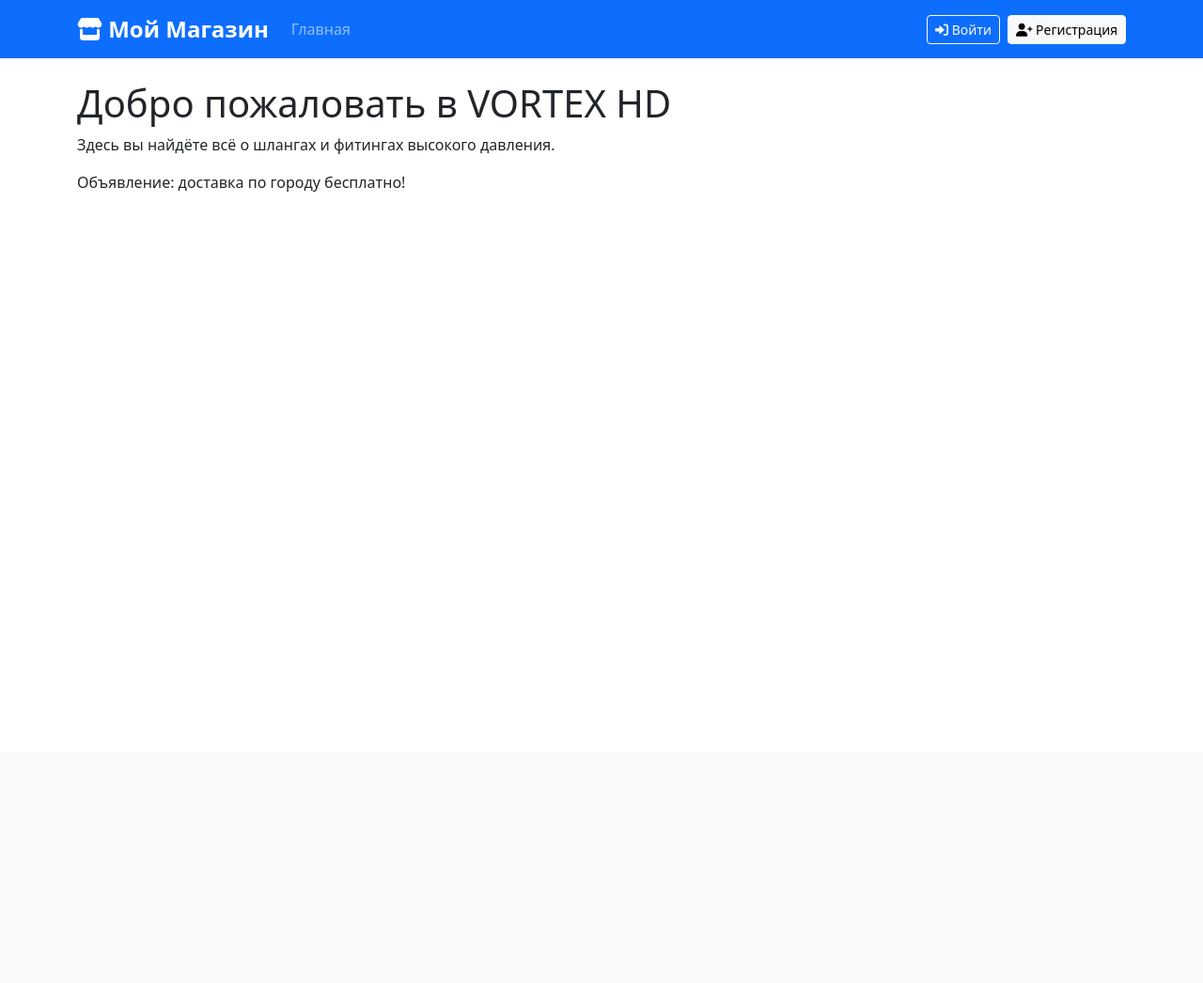
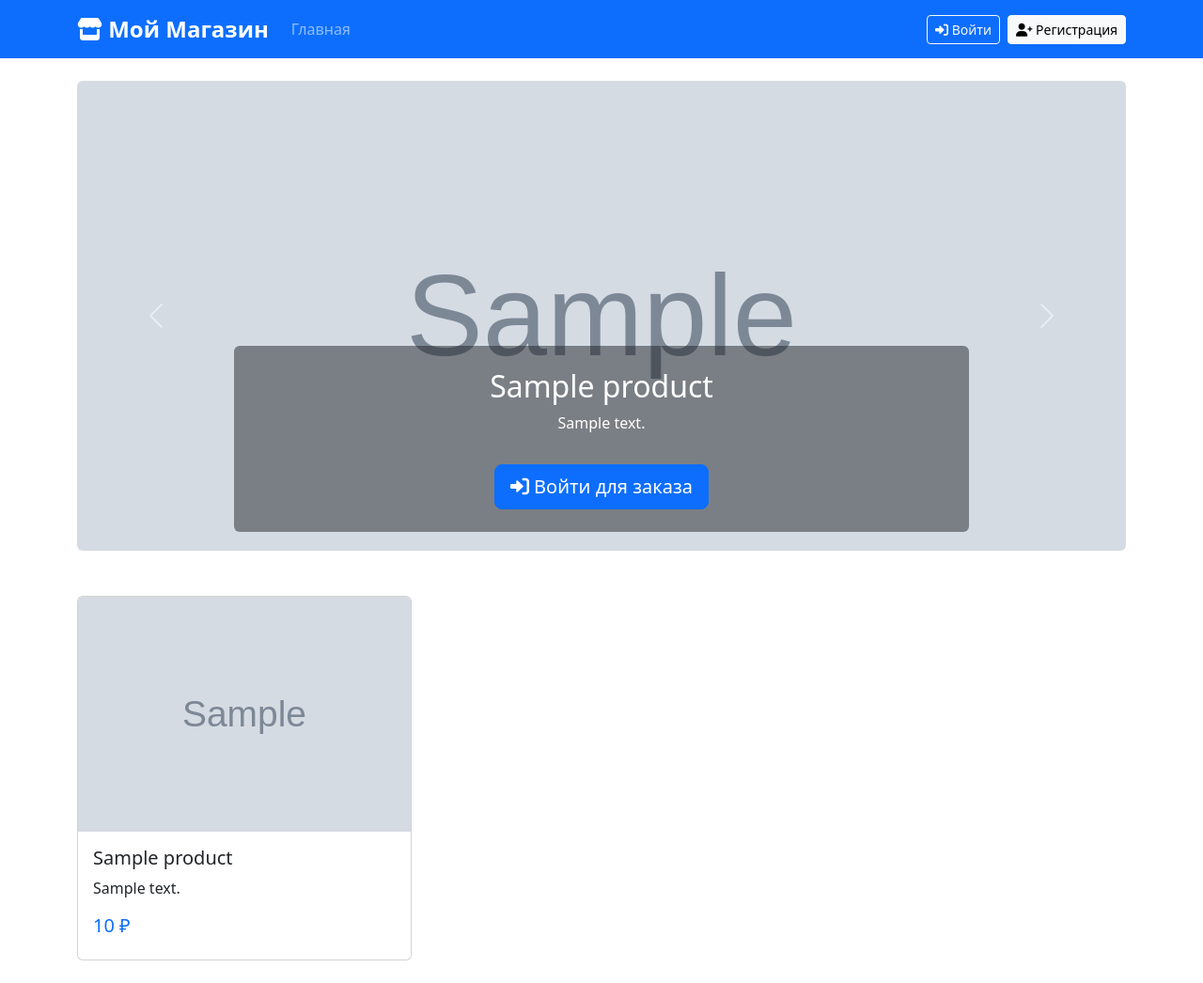
Before and after one commit to Oleg637-droid/lichnie-phoekti, a Python web app: template templates/index.html in a window 1280 px wide. Shown: the whole page at 94% size. Before the commit the page ends 204 px from the top, so only its background shows below. Run offline with Jinja, Linux system fonts and the light colour scheme; the template is opened without the code that fills it: most values are stand-ins (such as "Sample title", 1, 10 or a date in 2020); grey boxes marked "Sample" are stand-in pictures.

Commit message:
Update index.html

```diff
--- a/templates/index.html
+++ b/templates/index.html
@@ -1,6 +1,72 @@
 {% extends "base.html" %}
+
 {% block content %}
-<h1>Добро пожаловать в VORTEX HD</h1>
-<p>Здесь вы найдёте всё о шлангах и фитингах высокого давления.</p>
-<p>Объявление: доставка по городу бесплатно!</p>
+<div class="hero-section mb-5">
+    <div id="mainCarousel" class="carousel slide" data-bs-ride="carousel">
+        <div class="carousel-inner rounded">
+            {% for product in products %}
+            <div class="carousel-item {% if loop.first %}active{% endif %}">
+                <img src="{{ product.image_url }}" class="d-block w-100" alt="{{ product.name }}">
+                <div class="carousel-caption d-none d-md-block bg-dark bg-opacity-50 rounded p-4">
+                    <h2>{{ product.name }}</h2>
+                    <p>{{ product.description }}</p>
+                    {% if current_user.is_authenticated %}
+                    <form action="{{ url_for('create_order', product_id=product.id) }}" method="POST" class="mt-3">
+                        <button type="submit" class="btn btn-primary btn-lg">
+                            <i class="fas fa-shopping-cart"></i> Заказать
+                        </button>
+                    </form>
+                    {% else %}
+                    <a href="{{ url_for('login') }}" class="btn btn-primary btn-lg mt-3">
+                        <i class="fas fa-sign-in-alt"></i> Войти для заказа
+                    </a>
+                    {% endif %}
+                </div>
+            </div>
+            {% endfor %}
+        </div>
+        <button class="carousel-control-prev" type="button" data-bs-target="#mainCarousel" data-bs-slide="prev">
+            <span class="carousel-control-prev-icon"></span>
+        </button>
+        <button class="carousel-control-next" type="button" data-bs-target="#mainCarousel" data-bs-slide="next">
+            <span class="carousel-control-next-icon"></span>
+        </button>
+    </div>
+</div>
+
+<div class="row">
+    {% for product in products %}
+    <div class="col-md-4 mb-4">
+        <div class="card h-100">
+            <img src="{{ product.image_url }}" class="card-img-top" alt="{{ product.name }}" style="height: 250px; object-fit: cover;">
+            <div class="card-body">
+                <h5 class="card-title">{{ product.name }}</h5>
+                <p class="card-text">{{ product.description|truncate(100) }}</p>
+                <div class="d-flex justify-content-between align-items-center">
+                    <span class="h5 text-primary">
+                        {% if current_user.is_authenticated %}
+                            {% if current_user.price_type == 'wholesale' %}
+                                {{ product.price_wholesale }} ₽
+                            {% elif current_user.price_type == 'small_wholesale' %}
+                                {{ product.price_small_wholesale }} ₽
+                            {% else %}
+                                {{ product.price_retail }} ₽
+                            {% endif %}
+                        {% else %}
+                            {{ product.price_retail }} ₽
+                        {% endif %}
+                    </span>
+                    {% if current_user.is_authenticated %}
+                    <form action="{{ url_for('create_order', product_id=product.id) }}" method="POST">
+                        <button type="submit" class="btn btn-primary">
+                            <i class="fas fa-cart-plus"></i>
+                        </button>
+                    </form>
+                    {% endif %}
+                </div>
+            </div>
+        </div>
+    </div>
+    {% endfor %}
+</div>
 {% endblock %}
```
